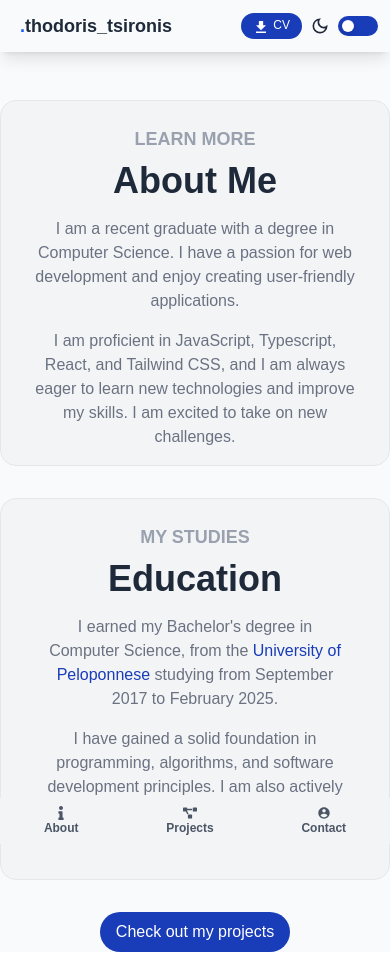
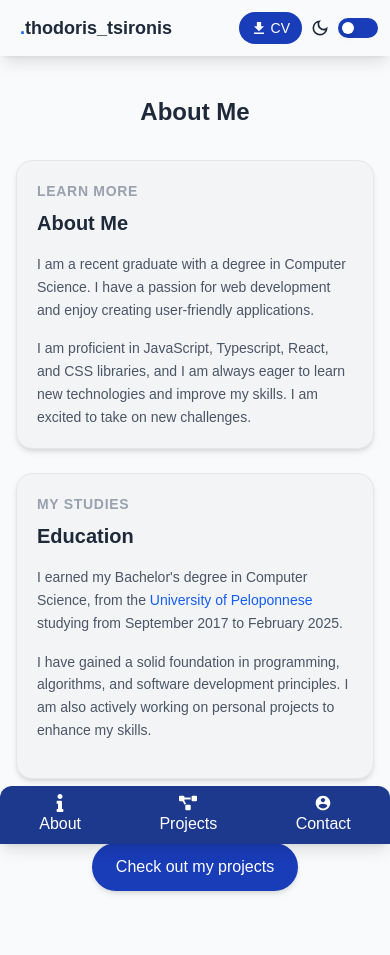
Before and after one commit to tsiro66/Portfolio, a React (Vite) app: page /about in a window 390 px wide. Built offline with nearby package versions, Linux system fonts and the light colour scheme; a web font is replaced by a local one.

Commit message:
More mobile/laptop responsive changes

```diff
--- a/src/components/Navbar.tsx
+++ b/src/components/Navbar.tsx
@@ -56,7 +56,8 @@ const Navbar = () => {
             <a
               href="/files/Theodoros_Tsironis_CV.pdf"
               download="Theodoros_Tsironis_CV.pdf"
-              className="flex bg-blue-800 text-white px-3 md:px-4 py-1 md:py-2 rounded-full cursor-pointer hover:bg-blue-700 transition duration-300 hover:scale-105 text-xs md:text-base"
+              className="flex bg-blue-800 text-white px-3 md:px-4 py-1.5 md:py-2 rounded-full cursor-pointer hover:bg-blue-700
+              transition duration-300 hover:scale-105 text-sm md:text-base"
             >
               <IoMdDownload className="mr-1 md:mr-2 mt-0.5" size={16} />
               CV
@@ -100,27 +101,27 @@ const Navbar = () => {
       </nav>
 
       {/* Mobile Bottom Navigation */}
-      <div className="fixed bottom-0 left-0 w-full bg-gray-100 dark:bg-gray-800 py-2 md:hidden flex justify-around items-center z-10">
+      <div className="fixed bottom-0 left-0 w-full bg-blue-900  dark:bg-gray-800 py-2 md:hidden flex justify-around items-center transition-all duration-300 ease-in-out shadow-lg z-10 rounded-t-xl">
         <Link
           to="/about"
-          className="flex flex-col items-center text-gray-600 dark:text-gray-300"
+          className="flex flex-col items-center text-white dark:text-gray-300"
         >
-          <FaInfo size={14} />
-          <span className="font-bold text-xs">About</span>
+          <FaInfo size={18} />
+          <span className=" text-base">About</span>
         </Link>
         <Link
           to="/projects"
-          className="flex flex-col items-center text-gray-600 dark:text-gray-300"
+          className="flex flex-col items-center text-white dark:text-gray-300"
         >
-          <FaProjectDiagram size={14} />
-          <span className="font-bold text-xs">Projects</span>
+          <FaProjectDiagram size={18} />
+          <span className="text-base">Projects</span>
         </Link>
         <Link
           to="/contact"
-          className="flex flex-col items-center text-gray-600 dark:text-gray-300"
+          className="flex flex-col items-center text-white dark:text-gray-300"
         >
-          <IoMdContact size={14} />
-          <span className="font-bold text-xs">Contact</span>
+          <IoMdContact size={18} />
+          <span className=" text-base">Contact</span>
         </Link>
       </div>
     </div>
--- a/src/components/Pages/About.tsx
+++ b/src/components/Pages/About.tsx
@@ -1,61 +1,75 @@
 import { Link } from "react-router-dom";
 import PageTransition from "../PageTransition";
 
-// Make it into a grid layout with 2 colums, about me and education
 const About = () => {
   return (
     <PageTransition>
       <div
-        className="flex flex-col gap-8 items-center min-h-screen pt-20 md:pt-24
-    bg-gray-50 text-gray-800 dark:bg-gray-900 dark:text-white transition-all duration-300 ease-in-out"
+        className="flex flex-col gap-8 items-center min-h-screen pt-20 md:pt-24 px-4 md:px-6 lg:px-8
+          bg-gray-50 text-gray-800 dark:bg-gray-900 dark:text-white transition-all duration-300 ease-in-out"
       >
-        <div className="grid grid-cols-1 md:grid-cols-2 gap-8 w-full max-w-4xl lg:m-10">
-          {/* About Me Section */}
-          <div className="flex flex-col items-center mt-5 lg:mt-0 bg-gray-100 dark:bg-gray-800 rounded-2xl p-4 border border-gray-200 dark:border-gray-700">
-            <h1 className="text-lg font-bold text-gray-400 dark:text-gray-300 text-center m-2">
+        <h1 className="text-2xl md:text-3xl lg:text-4xl font-bold text-center mt-4 md:mt-6">
+          About Me
+        </h1>
+
+        <div className="grid grid-cols-1 md:grid-cols-2 gap-6 md:gap-8 w-full max-w-6xl mx-auto">
+          <div
+            className="flex flex-col h-full bg-gray-100 dark:bg-gray-800 rounded-2xl p-5 md:p-6 lg:p-8
+            border border-gray-200 dark:border-gray-700 shadow-md hover:shadow-lg transition-shadow duration-300"
+          >
+            <h2 className="text-sm font-bold text-gray-400 dark:text-gray-300 tracking-wider mb-2">
               LEARN MORE
-            </h1>
-            <h1 className="text-4xl font-bold text-center mb-4">About Me</h1>
-            <p className="text-center text-gray-500 dark:text-gray-400 sm:text-lg mb-4 max-w-xl px-4">
+            </h2>
+            <h3 className="text-xl md:text-2xl font-bold mb-4 md:mb-6">
+              About Me
+            </h3>
+            <p className="text-gray-600 dark:text-gray-300 text-sm md:text-base mb-4 leading-relaxed">
               I am a recent graduate with a degree in Computer Science. I have a
               passion for web development and enjoy creating user-friendly
               applications.
             </p>
-            <p className="text-center text-gray-500 dark:text-gray-400 sm:text-lg max-w-xl px-4">
-              I am proficient in JavaScript, Typescript, React, and Tailwind
-              CSS, and I am always eager to learn new technologies and improve
-              my skills. I am excited to take on new challenges.
+            <p className="text-gray-600 dark:text-gray-300 text-sm md:text-base leading-relaxed">
+              I am proficient in JavaScript, Typescript, React, and CSS
+              libraries, and I am always eager to learn new technologies and
+              improve my skills. I am excited to take on new challenges.
             </p>
           </div>
 
-          {/* Education Section */}
-          <div className="flex flex-col items-center bg-gray-100 dark:bg-gray-800 rounded-2xl p-4 border border-gray-200 dark:border-gray-700">
-            <h1 className="text-lg font-bold text-gray-400 dark:text-gray-300 text-center m-2">
+          <div
+            className="flex flex-col h-full bg-gray-100 dark:bg-gray-800 rounded-2xl p-5 md:p-6 lg:p-8
+            border border-gray-200 dark:border-gray-700 shadow-md hover:shadow-lg transition-shadow duration-300"
+          >
+            <h2 className="text-sm font-bold text-gray-400 dark:text-gray-300 tracking-wider mb-2">
               MY STUDIES
-            </h1>
-            <h1 className="text-4xl font-bold text-center mb-4">Education</h1>
-            <p className="text-center text-gray-500 dark:text-gray-400 sm:text-lg mb-4 max-w-xl px-6">
+            </h2>
+            <h3 className="text-xl md:text-2xl font-bold mb-4 md:mb-6">
+              Education
+            </h3>
+            <p className="text-gray-600 dark:text-gray-300 text-sm mb-4 md:text-base leading-relaxed">
               I earned my Bachelor's degree in Computer Science, from the{" "}
               <a
                 href="https://www.uop.gr/en/"
                 target="_blank"
-                className="text-blue-800 hover:underline"
+                rel="noopener noreferrer"
+                className="text-blue-600 dark:text-blue-400 hover:underline font-medium"
               >
                 University of Peloponnese
               </a>{" "}
               studying from September 2017 to February 2025.
             </p>
-            <p className="text-center text-gray-500 dark:text-gray-400 sm:text-lg mb-4 max-w-xl px-6">
+            <p className="text-gray-600 dark:text-gray-300 text-sm mb-4 md:text-base leading-relaxed">
               I have gained a solid foundation in programming, algorithms, and
               software development principles. I am also actively working on
               personal projects to enhance my skills.
             </p>
           </div>
         </div>
-        <div className="flex">
+
+        <div className="flex my-8 mb-16 md:mb-12">
           <Link
-            to="/skills"
-            className="bg-blue-800 text-white px-4 py-2 rounded-full cursor-pointer hover:bg-blue-700 transition duration-300 hover:scale-105"
+            to="/projects"
+            className="bg-blue-800 hover:bg-blue-700 text-white px-6 py-3 rounded-full
+              font-medium text-base md:text-lg shadow-md hover:shadow-lg transition-all duration-300 hover:scale-105"
           >
             Check out my projects
           </Link>
--- a/src/components/Pages/Projects.tsx
+++ b/src/components/Pages/Projects.tsx
@@ -11,7 +11,11 @@ const Projects = () => {
         <h1 className="text-2xl sm:text-3xl md:text-4xl font-bold text-center p-3 sm:p-4 text-gray-800 dark:text-white">
           Projects
         </h1>
-        <div className="pb-16 md:pb-0">
+        <p className="text-center text-gray-500 dark:text-gray-400 text-sm sm:text-base md:text-lg mb-4 md:mb-6 lg:mb-8 max-w-xs sm:max-w-lg md:max-w-2xl px-2">
+          Here are some of the projects I have worked on. Click on them to see
+          more details.
+        </p>
+        <div className="pb-16 md:pb-0 ">
           <ProjectCards />
         </div>
       </div>
--- a/src/components/Projects/Card.tsx
+++ b/src/components/Projects/Card.tsx
@@ -15,7 +15,7 @@ const DemoCard: React.FC<DemoCardProps> = ({
     <>
       <div
         className="bg-gray-100 dark:bg-gray-800 rounded-2xl p-6 flex flex-col border border-gray-200 dark:border-gray-700
-      transition-transform transform hover:scale-105 cursor-pointer"
+      transition-all transform duration-300 hover:scale-105 cursor-pointer shadow-md hover:shadow-lg "
         onClick={() => {
           if (link) {
             window.open(link, "_blank");
--- a/src/components/Projects/ProjectCards.tsx
+++ b/src/components/Projects/ProjectCards.tsx
@@ -5,7 +5,33 @@ import { BiLogoPostgresql } from "react-icons/bi";
 import { SiMui } from "react-icons/si";
 const ProjectCards = () => {
   return (
-    <div className="grid grid-cols-1 sm:grid-cols-2 lg:grid-cols-3 gap-8 mx-auto">
+    <div className="grid grid-cols-1 sm:grid-cols-2 lg:grid-cols-3 gap-6 mx-4">
+      <Card
+        title="Healthcare App"
+        description="Fullstack web application for managing healthcare data."
+        techstack={
+          <div className="flex space-x-2">
+            <RiReactjsLine />
+            <SiMui />
+            <BiLogoPostgresql />
+            <SiSpring />
+          </div>
+        }
+        link="https://github.com/tsiro66/Healthcare-app-FE"
+      />
+      <Card
+        title="Healthcare App"
+        description="Fullstack web application for managing healthcare data."
+        techstack={
+          <div className="flex space-x-2">
+            <RiReactjsLine />
+            <SiMui />
+            <BiLogoPostgresql />
+            <SiSpring />
+          </div>
+        }
+        link="https://github.com/tsiro66/Healthcare-app-FE"
+      />
       <Card
         title="Healthcare App"
         description="Fullstack web application for managing healthcare data."
```
Also changed, not shown: src/components/Pages/Contact.tsx (+8 -9 lines), src/components/Pages/Home.tsx (+14 -12 lines).
